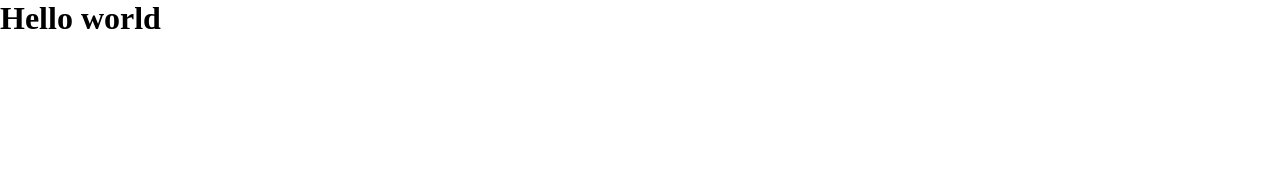
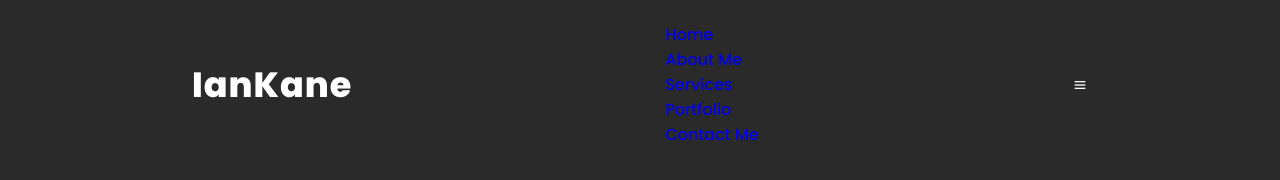
Before and after one commit to Ianokane1/CV, a plain HTML site: page index.html in a window 1280 px wide. Drawn offline with nearby package versions, Linux system fonts and the light colour scheme.

Commit message:
Added header and styled

```diff
--- a/css/style.css
+++ b/css/style.css
@@ -2,4 +2,43 @@
     padding: 0;
     margin: 0;
     box-sizing: border-box;
+    font-family: 'Poppins', sans-serif;
+    text-decoration: none;
+    list-style: none;
+    scroll-behavior: smooth;
 }
+
+:root{
+    --bg-color: #2a2a2a;
+    --second-bg-color: #202020;
+    --text-color: #fff;
+    --second-color: #ccc;
+    --main-color: #ff4d05;
+    --big-font: 5rem;
+    --h2-font: 3rem;
+    --p-font: 1.1rem;
+}
+body{
+    background: var(--bg-color);
+    color: var(--text-color);
+}
+header{
+    position: fixed;
+    width: 100%;
+    top: 0;
+    right: 0;
+    z-index: 1000;
+    display: flex;
+    align-items: center;
+    justify-content: space-between;
+    background: transparent;
+    padding: 22px 15%;
+    border-bottom: 1px solid transparent;
+    transition: all .45s ease;
+}
+.logo{
+    color: var(--text-color);
+    font-size: 35px;
+    font-weight: 700;
+    letter-spacing: 1px;
+}
--- a/index.html
+++ b/index.html
@@ -14,6 +14,25 @@
   <link href="https://fonts.googleapis.com/css2?family=Poppins:wght@300;500;800&display=swap" rel="stylesheet">
 </head>
 <body>
-    <h1>Hello world</h1>
+
+  <!---header design-->
+  <header>
+    <a href="#" class="logo">Ian<span>Kane</span></a>
+
+    <ul class="navlist">
+      <li><a href="#home" class="active">Home</a></li>
+      <li><a href="#about">About Me</a></li>
+      <li><a href="#services">Services</a></li>
+      <li><a href="#portfolio">Portfolio</a></li>
+      <li><a href="#contact">Contact Me</a></li>
+    </ul>
+
+    <div class="bx bx-menu" id="menu-icon"></div>
+  </header>
+
+
+
+    <!---custom js link-->
+    <script type="text/javascript" src="js/script.js"></script>
 </body>
 </html>
```
Also changed, not shown: js/script.js (added).
